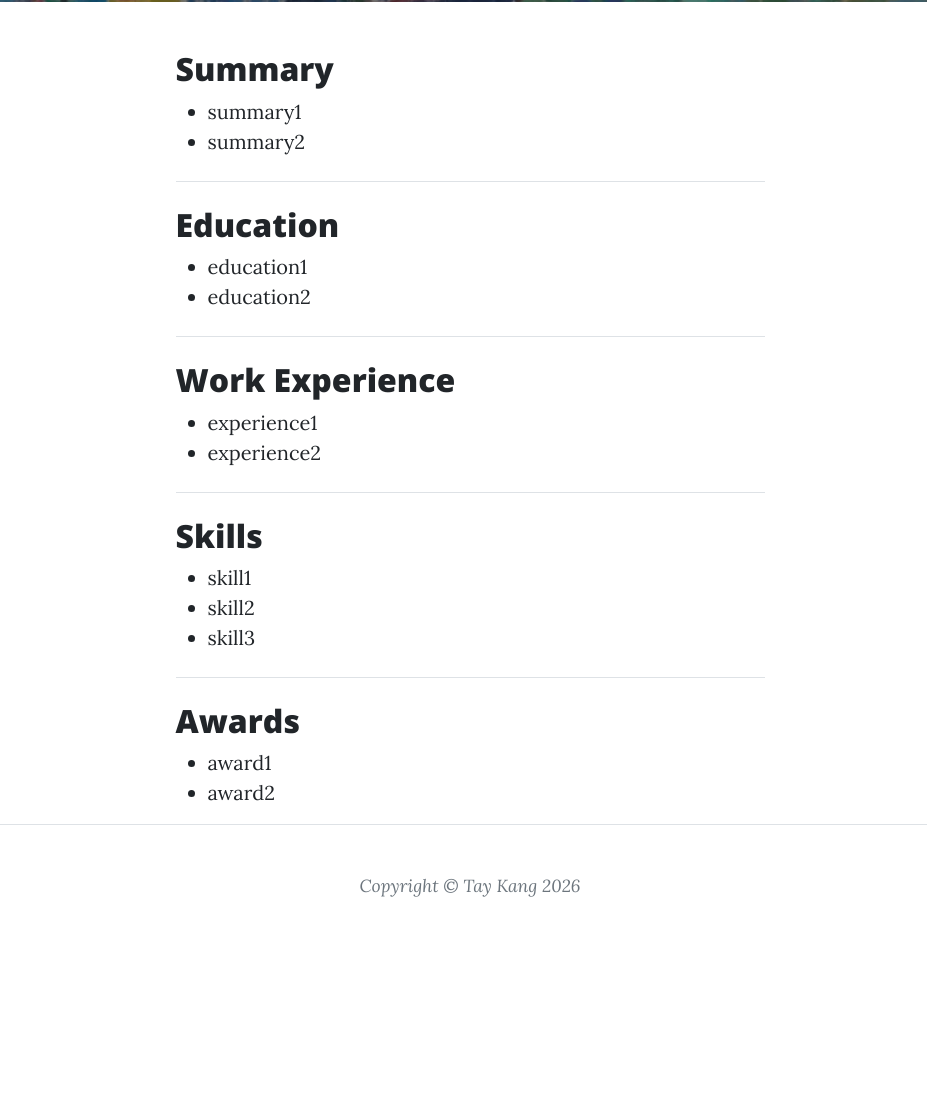
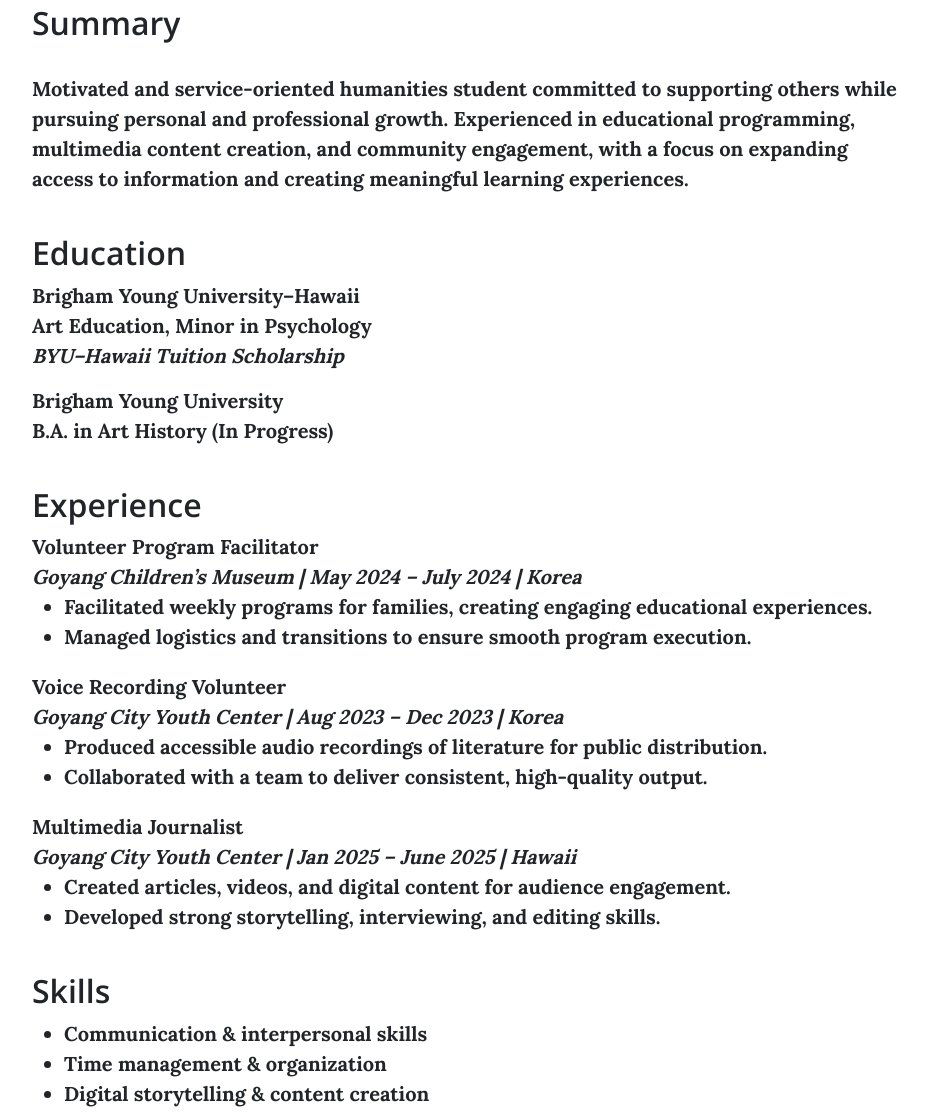
Before and after one commit to taykang32/IS201, a plain HTML site: page index.html in a window 1280 px wide. Shown: the part 530-1642 px from the top of the page, without its empty margins (170-1097 px from the left). Before the commit the page ends 1478 px from the top, so only its background shows below. Drawn offline with nearby package versions, Linux system fonts and the light colour scheme.

Commit message:
Add files via upload

```diff
--- a/index.html
+++ b/index.html
@@ -2,117 +2,114 @@
 <html lang="en">
 <head>
     <meta charset="utf-8" />
-    <meta name="viewport" content="width=device-width, initial-scale=1, shrink-to-fit=no" />
-    <meta name="description" content="Professional resume portfolio" />
-    <meta name="author" content="Tay Kang" />
+    <meta name="viewport" content="width=device-width, initial-scale=1" />
     <title>Tay Kang - Resume Portfolio</title>
-    <link rel="icon" type="image/x-icon" href="assets/favicon.ico" />
 
-    <script src="https://use.fontawesome.com/releases/v6.3.0/js/all.js" crossorigin="anonymous"></script>
+    <!-- Fonts -->
+    <link href="https://fonts.googleapis.com/css?family=Lora:700" rel="stylesheet">
+    <link href="https://fonts.googleapis.com/css?family=Open+Sans:400,600" rel="stylesheet">
 
-    <link href="https://fonts.googleapis.com/css?family=Lora:400,700,400italic,700italic" rel="stylesheet" />
-    <link href="https://fonts.googleapis.com/css?family=Open+Sans:300italic,400italic,600italic,700italic,800italic,400,300,600,700,800" rel="stylesheet" />
-
+    <!-- CSS -->
     <link href="css/styles.css" rel="stylesheet" />
 </head>
 
 <body>
 
-<nav class="navbar navbar-expand-lg navbar-light" id="mainNav">
-    <div class="container px-4 px-lg-5">
-        <a class="navbar-brand" href="#">Tay Kang</a>
-    </div>
-</nav>
-
+<!-- HERO HEADER (KEEPING YOUR STYLE) -->
 <header class="masthead" style="background-image: url('assets/img/andre_derain_big_ben.png')">
-    <div class="container position-relative px-4 px-lg-5">
-        <div class="row gx-4 gx-lg-5 justify-content-center">
-            <div class="col-md-10 col-lg-8 col-xl-7">
-                <div class="site-heading">
-                    <h1>Tay Kang</h1>
-                    <span class="subheading">Resume Portfolio</span>
-                </div>
-            </div>
-        </div>
+    <div class="container text-center">
+        <h1 style="color: white;">Tay Kang</h1>
+        <span style="color: white; font-size: 1.2rem;">Aspiring Art Curator</span>
     </div>
 </header>
 
-<div class="container px-4 px-lg-5">
-    <div class="row gx-4 gx-lg-5 justify-content-center">
-        <div class="col-md-10 col-lg-8 col-xl-7">
+<!-- MAIN CONTENT -->
+<div class="container" style="max-width: 900px; margin-top: 40px;">
 
-            <!-- Summary -->
-            <div class="post-preview">
-                <h2 class="post-title">Summary</h2>
+    <!-- SUMMARY -->
+    <section style="margin-bottom: 40px;">
+        <h2>Summary</h2>
+        <p>
+            Motivated and service-oriented humanities student committed to supporting others while pursuing
+            personal and professional growth. Experienced in educational programming, multimedia content
+            creation, and community engagement, with a focus on expanding access to information and creating
+            meaningful learning experiences.
+        </p>
+    </section>
+
+    <!-- EDUCATION -->
+    <section style="margin-bottom: 40px;">
+        <h2>Education</h2>
+
+        <div style="margin-bottom: 15px;">
+            <strong>Brigham Young University–Hawaii</strong><br>
+            Art Education, Minor in Psychology<br>
+            <em>BYU–Hawaii Tuition Scholarship</em>
+        </div>
+
+        <div>
+            <strong>Brigham Young University</strong><br>
+            B.A. in Art History (In Progress)
+        </div>
+    </section>
+
+    <!-- EXPERIENCE -->
+    <section style="margin-bottom: 40px;">
+        <h2>Experience</h2>
+
+        <div style="margin-bottom: 20px;">
+            <strong>Volunteer Program Facilitator</strong><br>
+            <em>Goyang Children’s Museum | May 2024 – July 2024 | Korea</em>
             <ul>
-                    <li>summary1</li>
-                    <li>summary2</li>
+                <li>Facilitated weekly programs for families, creating engaging educational experiences.</li>
+                <li>Managed logistics and transitions to ensure smooth program execution.</li>
             </ul>
         </div>
 
-            <hr class="my-4" />
-
-            <!-- Education -->
-            <div class="post-preview">
-                <h2 class="post-title">Education</h2>
+        <div style="margin-bottom: 20px;">
+            <strong>Voice Recording Volunteer</strong><br>
+            <em>Goyang City Youth Center | Aug 2023 – Dec 2023 | Korea</em>
             <ul>
-                    <li>education1</li>
-                    <li>education2</li>
+                <li>Produced accessible audio recordings of literature for public distribution.</li>
+                <li>Collaborated with a team to deliver consistent, high-quality output.</li>
             </ul>
         </div>
 
-            <hr class="my-4" />
-
-            <!-- Work Experience -->
-            <div class="post-preview">
-                <h2 class="post-title">Work Experience</h2>
+        <div>
+            <strong>Multimedia Journalist</strong><br>
+            <em>Goyang City Youth Center | Jan 2025 – June 2025 | Hawaii</em>
             <ul>
-                    <li>experience1</li>
-                    <li>experience2</li>
+                <li>Created articles, videos, and digital content for audience engagement.</li>
+                <li>Developed strong storytelling, interviewing, and editing skills.</li>
             </ul>
         </div>
+    </section>
 
-            <hr class="my-4" />
+    <!-- SKILLS -->
+    <section style="margin-bottom: 40px;">
+        <h2>Skills</h2>
+        <ul>
+            <li>Communication & interpersonal skills</li>
+            <li>Time management & organization</li>
+            <li>Digital storytelling & content creation</li>
+        </ul>
+    </section>
 
-            <!-- Skills -->
-            <div class="post-preview">
-                <h2 class="post-title">Skills</h2>
+    <!-- ADDITIONAL -->
+    <section style="margin-bottom: 40px;">
+        <h2>Additional Information</h2>
         <ul>
-                    <li>skill1</li>
-                    <li>skill2</li>
-                    <li>skill3</li>
+            <li>Illustration (Digital & Analog)</li>
+            <li>Design Tools: Canva, PowerPoint</li>
         </ul>
+    </section>
+
 </div>
 
-            <hr class="my-4" />
-
-            <!-- Awards -->
-            <div class="post-preview">
-                <h2 class="post-title">Awards</h2>
-                <ul>
-                    <li>award1</li>
-                    <li>award2</li>
-                </ul>
-            </div>
-
-        </div>
-    </div>
-</div>
-
-<footer class="border-top">
-    <div class="container px-4 px-lg-5">
-        <div class="row gx-4 gx-lg-5 justify-content-center">
-            <div class="col-md-10 col-lg-8 col-xl-7">
-                <div class="small text-center text-muted fst-italic">
-                    Copyright &copy; Tay Kang 2026
-                </div>
-            </div>
-        </div>
-    </div>
+<!-- FOOTER -->
+<footer style="text-align: center; padding: 20px; color: #777;">
+    © 2026 Tay Kang
 </footer>
-
-<script src="https://cdn.jsdelivr.net/npm/bootstrap@5.2.3/dist/js/bootstrap.bundle.min.js"></script>
-<script src="js/scripts.js"></script>
 
 </body>
 </html>
```
Also changed, not shown: fromScratch.html (+6 -6 lines). Lines whose indentation alone changed are shown as unchanged.
